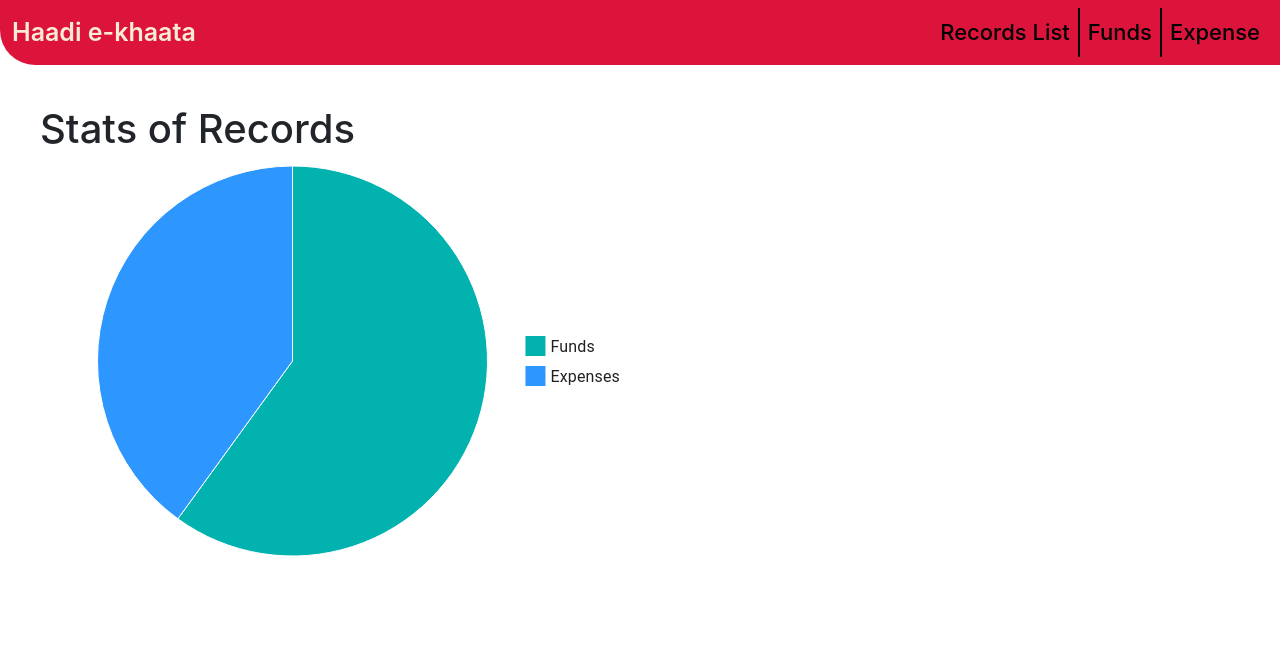
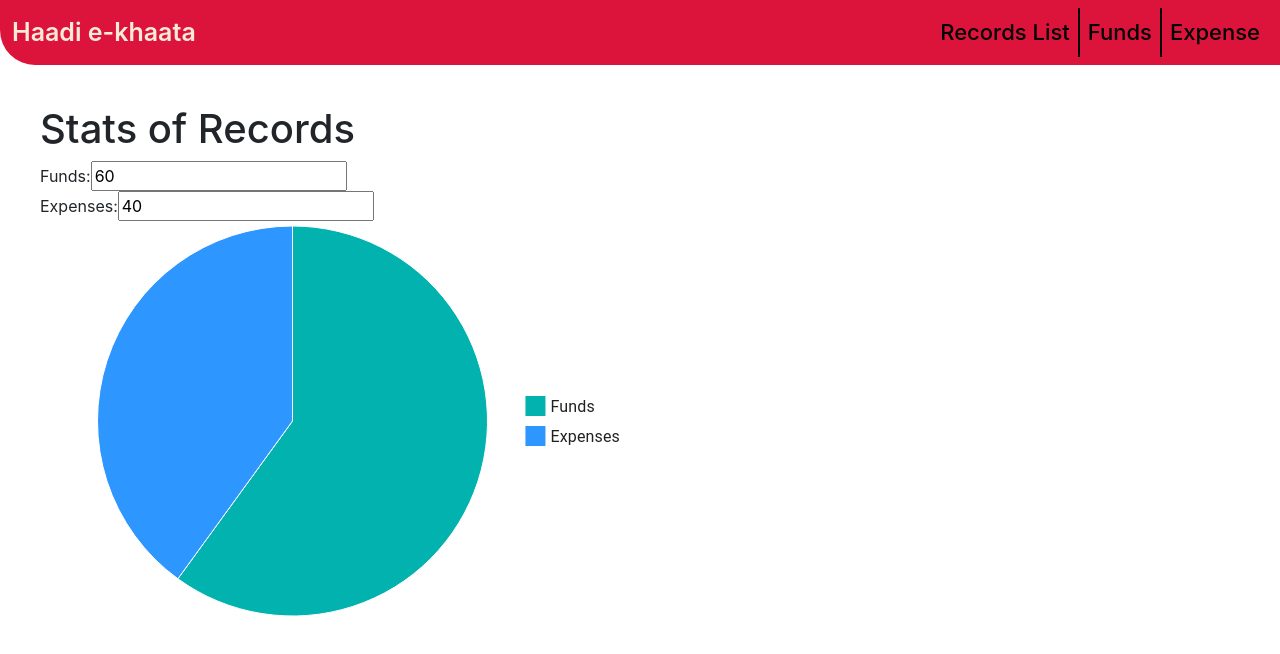
Before and after one commit to haidernaqi22/haadi-e-khaata, a React (Create React App) app: page / in a window 1280 px wide. Shown: the top 654 px of the page. Built offline with nearby package versions, Linux system fonts and the light colour scheme.

Commit message:
added usestate hook

```diff
--- a/src/components/Home.js
+++ b/src/components/Home.js
@@ -1,4 +1,5 @@
 import React from 'react'
+import { useState } from 'react';
 import { PieChart } from '@mui/x-charts/PieChart';
 // import { DemoContainer } from '@mui/x-date-pickers/internals/demo';
 // import { LocalizationProvider } from '@mui/x-date-pickers';
@@ -6,23 +7,44 @@ import { PieChart } from '@mui/x-charts/PieChart';
 // import { DateRangePicker } from '@mui/x-date-pickers/DateRangePicker';
 
 export default function Home() {
+    const [fundsValue, setFundsValue] = useState(60);
+    const [expensesValue, setExpensesValue] = useState(40);
+
     const chartData = [
         {
             data: [
-                { id: 0, value: 60, label: 'Funds' },
-                { id: 1, value: 40, label: 'Expenses' },
+                { id: 0, value: fundsValue, label: 'Funds' },
+                { id: 1, value: expensesValue, label: 'Expenses' },
             ],
         },
-    ]
+    ];
+
     return (
         <div className='homepage-container'>
             <h1>Stats of Records</h1>
+            <div>
+                <label>Funds:</label>
+                <input
+                    type="number"
+                    value={fundsValue}
+                    onChange={(e) => setFundsValue(e.target.value)}
+                />
+            </div>
+            <div>
+                <label>Expenses:</label>
+                <input
+                    type="number"
+                    value={expensesValue}
+                    onChange={(e) => setExpensesValue(e.target.value)}
+                />
+            </div>
             {/* <LocalizationProvider dateAdapter={AdapterDayjs}>
                 <DemoContainer components={['DateRangePicker']}>
                     <DateRangePicker localeText={{ start: 'Start Date', end: 'End Date' }} />
                 </DemoContainer>
             </LocalizationProvider> */}
             <PieChart
+
                 className="chart"
                 series={chartData}
                 width={600}
```
